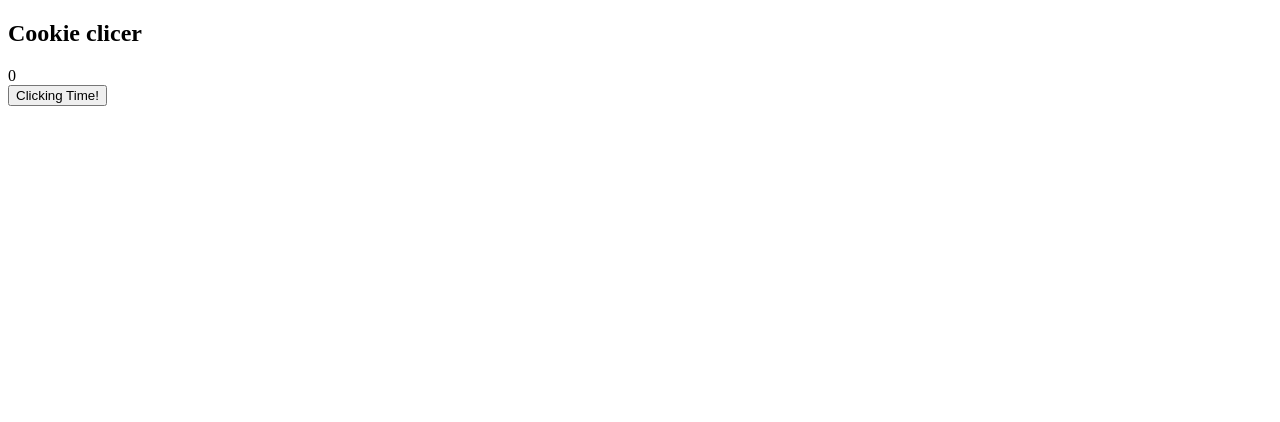
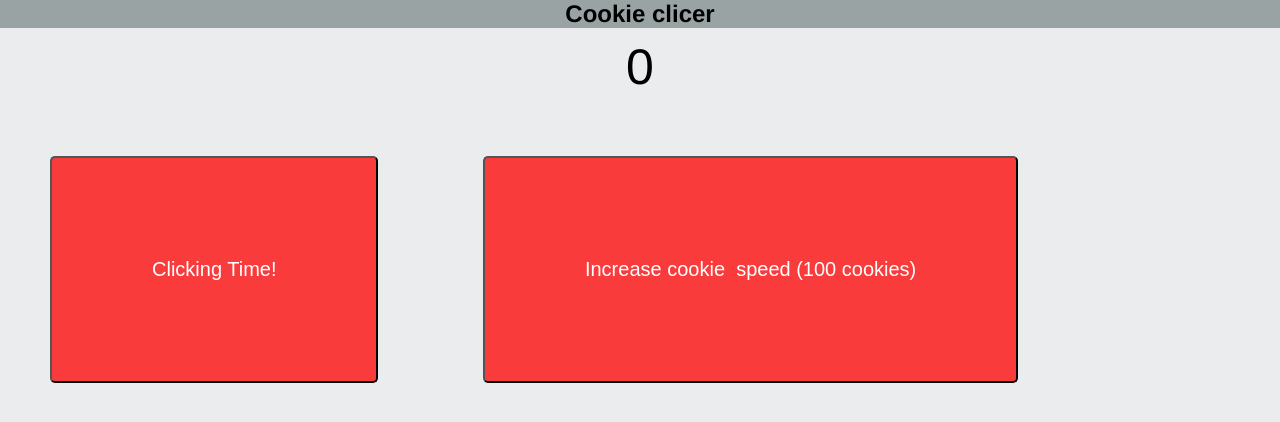
Before and after one commit to ChenjiaNi2007/cookie-clicker, a plain HTML site: page index.html in a window 1280 px wide. Drawn offline with Linux system fonts and the light colour scheme.

Commit message:
local Storage yes

```diff
--- a/index.html
+++ b/index.html
@@ -9,13 +9,12 @@
   </head>
   <body>
     <section class="container">
-      <form id="my-form">
+      <form id="my-form" method="POST">
         <h1>Cookie clicer</h1>
-        <div class="msg">0</div>
-        <input class="btn" type="submit" value="Clicking Time!">
+        <div class="msg"></div>
+        <input class="click" type="submit" onclick="onSubmit()" value="Clicking Time!">
+        <input class="increase" type="submit" onclick="increase()" value="">
       </form>
-
-
     </section>
 
 
--- a/script.js
+++ b/script.js
@@ -1,14 +1,31 @@
-const myform = document.querySelector('#my-form');
 const msg = document.querySelector('.msg');
+const button = document.querySelector('.increase');
 
-let amount = 0;
+if(localStorage.getItem("amount") == null){
+	localStorage.setItem("amount", "0");
+}
+if(localStorage.getItem("increase") == null){
+	localStorage.setItem("increase", "1");
+}
+if(localStorage.getItem("cost") == null){
+	localStorage.setItem("cost", "100")
+}
 
-myform.addEventListener('submit', onSubmit);
 
-function onSubmit(e) {
-  e.preventDefault();
+msg.innerHTML = localStorage.getItem("amount");
+button.value = `Increase cookie  speed (${localStorage.getItem("cost")} cookies)`;
 
-  msg.classList.add('error');
-  msg.innerHTML = amount;
-  amount += 1;
+
+function onSubmit() {
+  localStorage.setItem("amount", String(parseInt(localStorage.getItem("amount"))+parseInt(localStorage.getItem("increase"))));
+  msg.innerHTML = localStorage.getItem("amount");
 }
+
+function increase() {
+	if(parseInt(localStorage.getItem("amount")) >= parseInt(localStorage.getItem("cost"))) {
+		localStorage.setItem("increase", String(parseInt(localStorage.getItem("increase"))+1));
+		localStorage.setItem("amount", String(parseInt(localStorage.getItem("amount"))-parseInt(localStorage.getItem("cost"))));
+		localStorage.setItem("cost", String(parseInt(localStorage.getItem("cost"))+50));
+		button.value = `Increase cookie  speed (${localStorage.getItem("cost")} cookies)`;
+	}
+}
--- a/style.css
+++ b/style.css
@@ -0,0 +1,47 @@
+.click {
+	color: #FFF;
+    background-color: rgba(255, 0, 0, 0.75);
+    border-radius: 5px;
+    padding: 100px;
+    margin: 50px;
+    text-align: center;
+    font-size: 20px;
+}
+
+.click:hover {
+	background-color: rgba(255, 0, 0, 0.9);
+	border-radius: 10px;
+}
+
+.increase {
+	color: #FFF;
+    background-color: rgba(255, 0, 0, 0.75);
+    border-radius: 5px;
+    padding: 100px;
+    margin: 50px;
+    text-align: center;
+    font-size: 20px;
+}
+
+.increase:hover {
+	background-color: rgba(255, 0, 0, 0.9);
+	border-radius: 10px;
+}
+
+body {
+	font-family: Helvetica, Arial, sans-serif;
+	margin: 0px;
+	background-color: #EAECEE;
+}
+
+h1 {
+	margin: 0px;
+	text-align: center;
+	background-color: #99A3A4;
+}
+
+.msg {
+	margin: 10px;
+	text-align: center;
+	font-size: 50px;
+}
```
